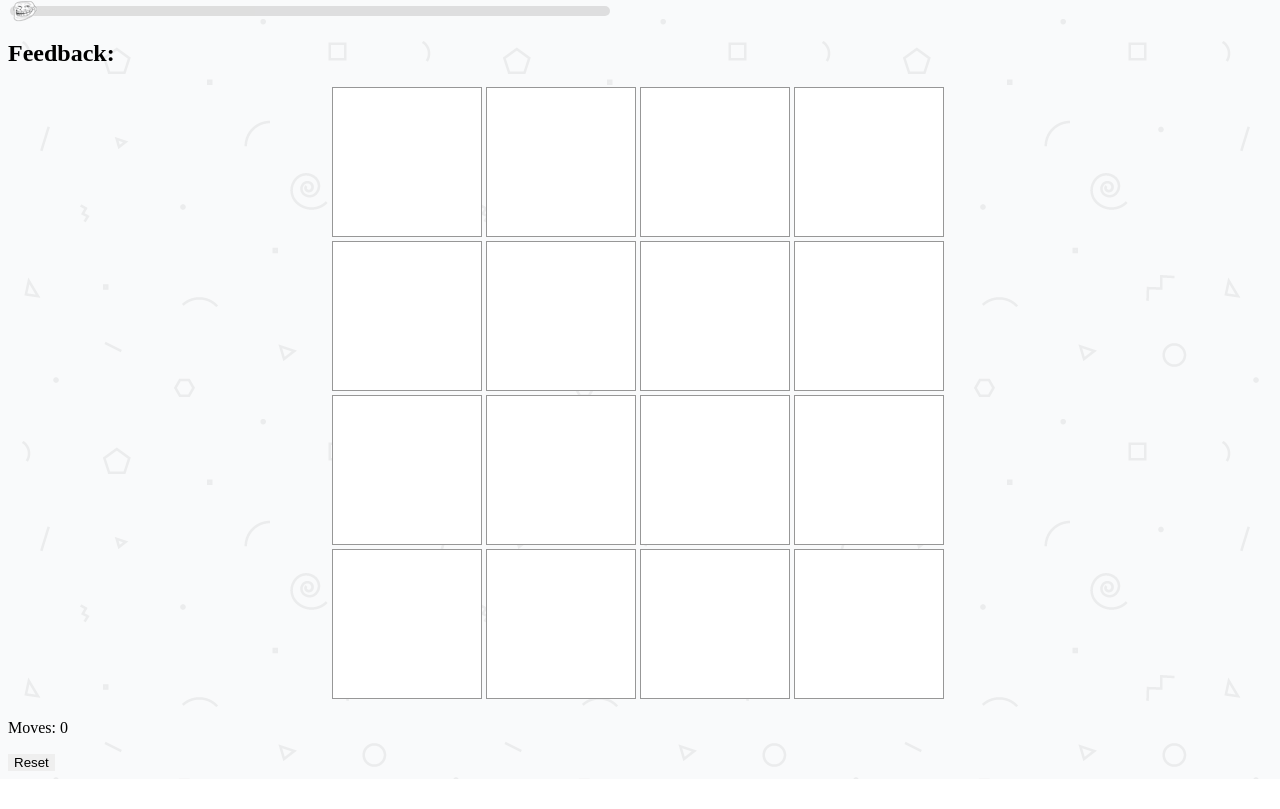
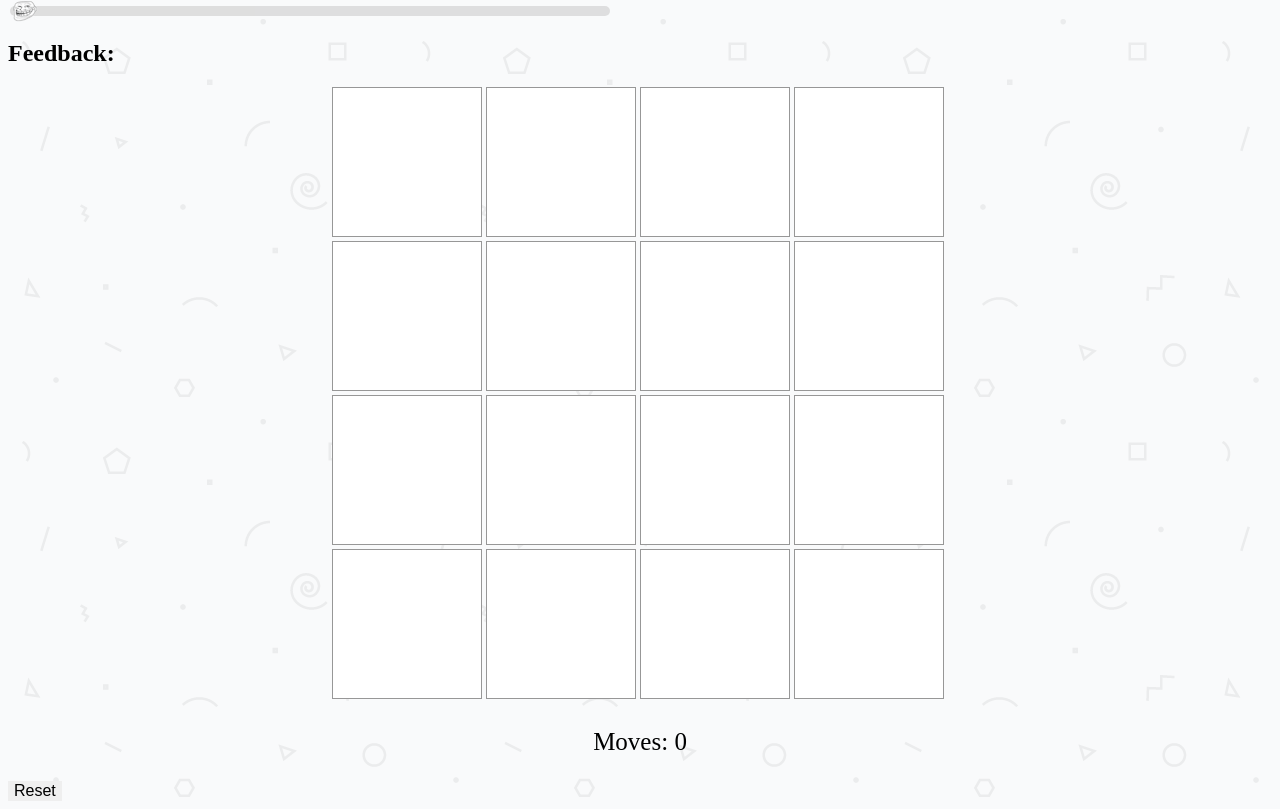
Before and after one commit to FizzyCustard/MemoryGame, a plain HTML site: page index.html in a window 1280 px wide. Shown: the part 78-887 px from the top of the page. Before the commit the page ends 857 px from the top, so only its background shows below. Drawn offline with Linux system fonts and the light colour scheme.

Commit message:
Made a few style changes now ready to focus on animation and look and feel

```diff
--- a/css/style.css
+++ b/css/style.css
@@ -85,6 +85,14 @@ h1 {
 
 .slider {
 	width: 600px;
+}
+
+
+
+.score {
+    font-size: 25px;
+    text-align: center;
+    width: 100%;
 
 }
 
@@ -92,4 +100,6 @@ h1 {
 
 #resetGame {
     border: 2px;
+    font-size: 16px;
+
 }
--- a/index.html
+++ b/index.html
@@ -50,7 +50,7 @@
 		</div>
 
 	</div>
-	<p>Moves: <span id="userScore">0</span></p>
+	<p class="score">Moves: <span id="userScore">0</span></p>
 	<input type="button" value="Reset" id="resetGame" onclick="gameReset();">
 
 <script src="js/app.js"></script>
--- a/js/app.js
+++ b/js/app.js
@@ -30,7 +30,7 @@ function showCard(event) {
 
 		compareImage();
 		} else {
-		console.log("You can not doble click image");
+		console.log("You can not double click image");
 	}
 	previousClickedEvent = clickTarget;
 	winCheck();
```
Also changed, not shown: 1 other file.
